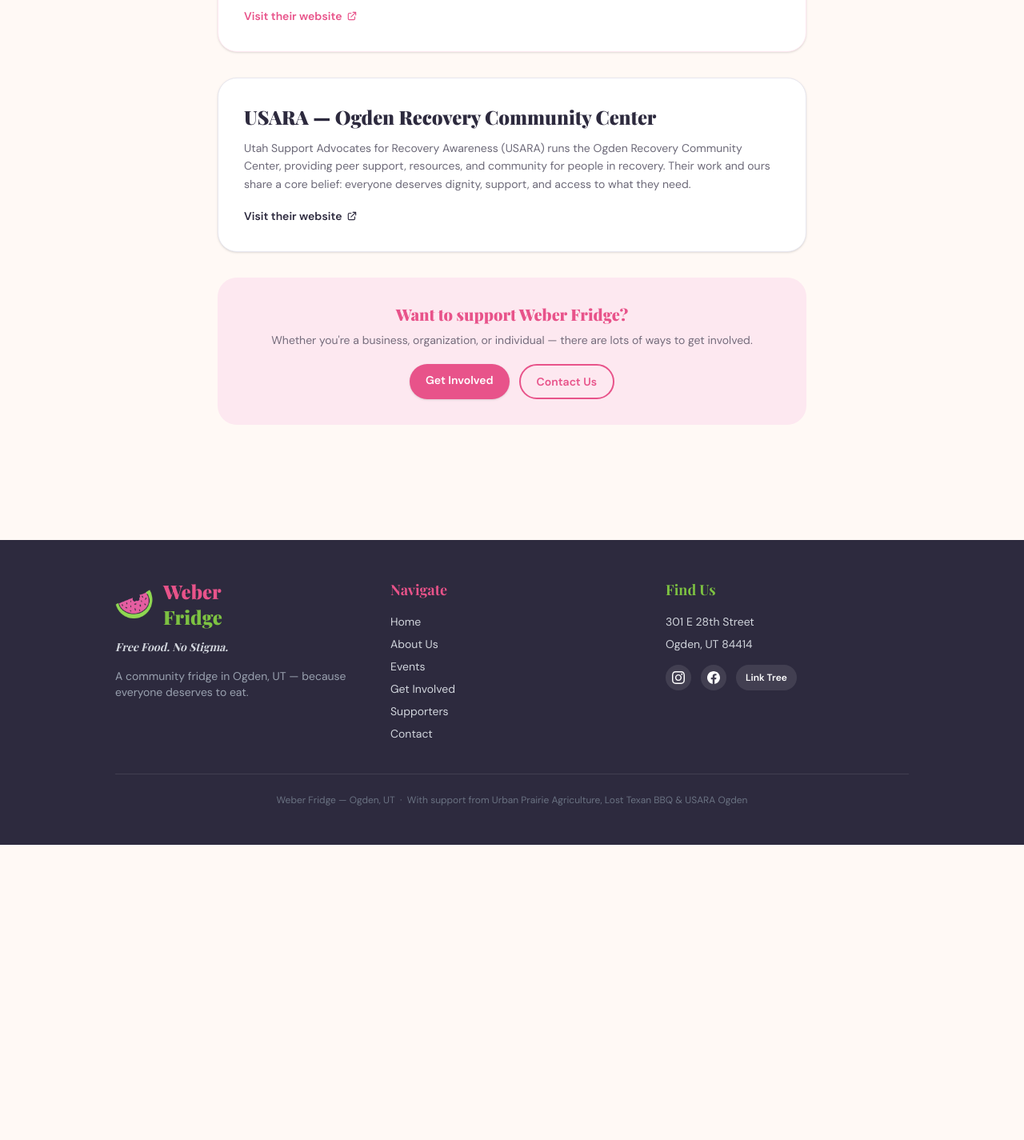
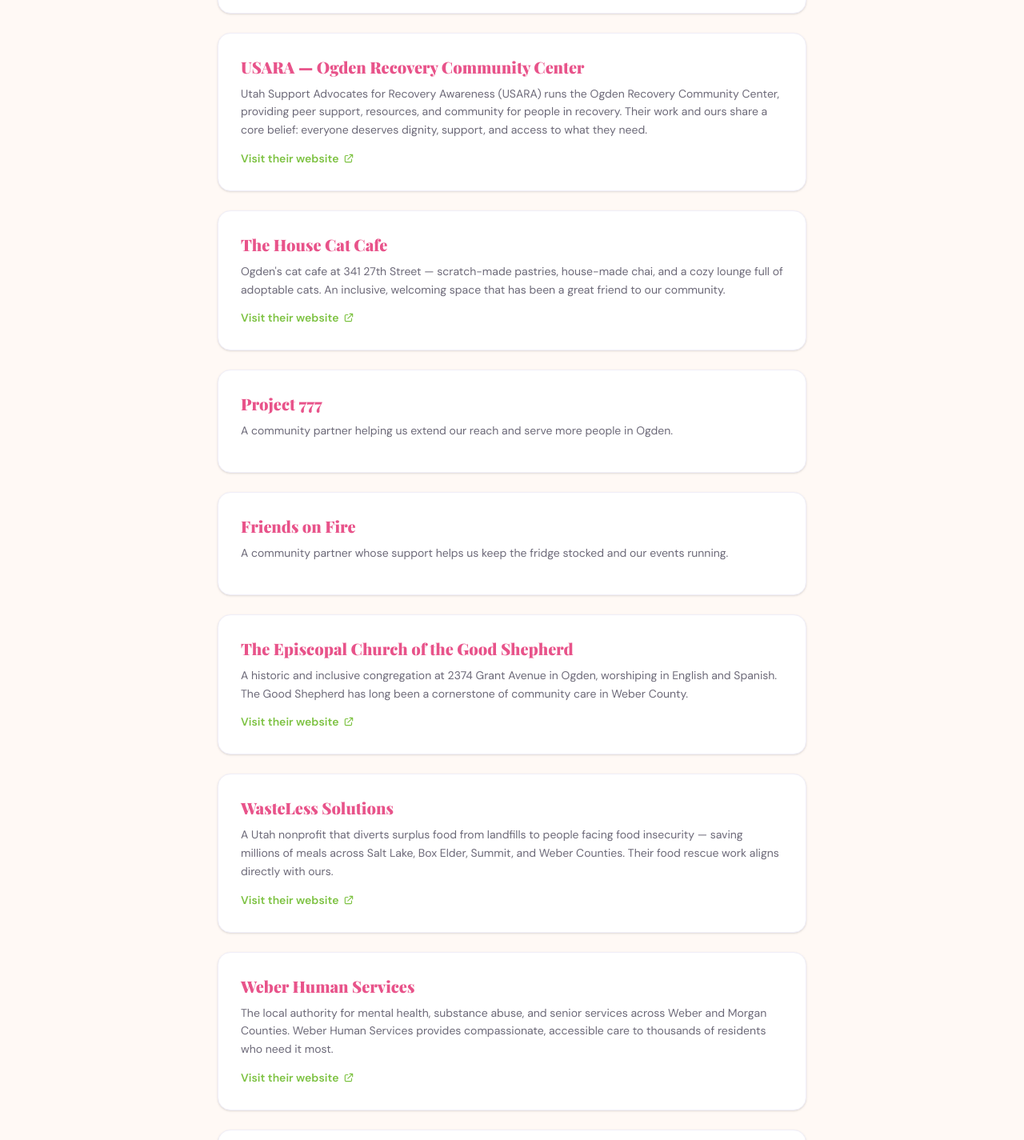
Before and after one commit to tylergleave/weberfridge, a SvelteKit app: page /supporters in a window 1280 px wide. Shown: the part 840-2265 px from the top of the page at 80% size. Before the commit the page ends 1896 px from the top, so only its background shows below. Built offline with nearby package versions, Linux system fonts and the light colour scheme; a web font is replaced by a local one.

Commit message:
Update supporters

```diff
--- a/src/routes/supporters/+page.svelte
+++ b/src/routes/supporters/+page.svelte
@@ -7,23 +7,52 @@
     {
       name: 'Urban Prairie Agriculture',
       url: 'https://urbanprairieag.com/',
-      color: '#7DC242',
-      border: '#EEF8E4',
       description: 'Urban Prairie Agriculture graciously hosts the Weber Fridge at their property, making the whole operation possible. On top of that, they keep it stocked with seasonal produce grown right here in the Ogden area — a true pillar of our community.',
     },
     {
       name: 'Lost Texan BBQ',
       url: 'https://losttexanbbq.com/',
-      color: '#E8538A',
-      border: '#FDE8F0',
       description: 'A beloved BBQ spot in Pleasant View serving slow-smoked brisket, pulled pork, ribs, and more. Lost Texan BBQ has brought the heat to our community events and helped feed Ogden with some seriously good food.',
     },
     {
       name: 'USARA — Ogden Recovery Community Center',
       url: 'https://www.utahrecovers.org/locations/ogden/',
-      color: '#2D2A3E',
-      border: '#e8e7ef',
       description: 'Utah Support Advocates for Recovery Awareness (USARA) runs the Ogden Recovery Community Center, providing peer support, resources, and community for people in recovery. Their work and ours share a core belief: everyone deserves dignity, support, and access to what they need.',
+    },
+    {
+      name: 'The House Cat Cafe',
+      url: 'https://www.thehousecatcafe.com/',
+      description: 'Ogden\'s cat cafe at 341 27th Street — scratch-made pastries, house-made chai, and a cozy lounge full of adoptable cats. An inclusive, welcoming space that has been a great friend to our community.',
+    },
+    {
+      name: 'Project 777',
+      url: null,
+      description: 'A community partner helping us extend our reach and serve more people in Ogden.',
+    },
+    {
+      name: 'Friends on Fire',
+      url: null,
+      description: 'A community partner whose support helps us keep the fridge stocked and our events running.',
+    },
+    {
+      name: 'The Episcopal Church of the Good Shepherd',
+      url: 'http://www.goodshepherdogden.org/',
+      description: 'A historic and inclusive congregation at 2374 Grant Avenue in Ogden, worshiping in English and Spanish. The Good Shepherd has long been a cornerstone of community care in Weber County.',
+    },
+    {
+      name: 'WasteLess Solutions',
+      url: 'https://www.wastelesssolutions.org/',
+      description: 'A Utah nonprofit that diverts surplus food from landfills to people facing food insecurity — saving millions of meals across Salt Lake, Box Elder, Summit, and Weber Counties. Their food rescue work aligns directly with ours.',
+    },
+    {
+      name: 'Weber Human Services',
+      url: 'https://www.weberhs.net/',
+      description: 'The local authority for mental health, substance abuse, and senior services across Weber and Morgan Counties. Weber Human Services provides compassionate, accessible care to thousands of residents who need it most.',
+    },
+    {
+      name: 'Youth Impact',
+      url: 'https://youthimpactogden.org/',
+      description: 'Serving Ogden\'s inner-city youth since 1992, Youth Impact provides a safe after-school haven with academic support, mentorship, arts, STEM, and life skills. They believe in the same thing we do: that every young person deserves a fair shot.',
     },
   ];
 </script>
@@ -35,28 +64,29 @@
   </div>
 </section>
 
-<section class="max-w-3xl mx-auto px-4 py-16 space-y-8">
+<section class="max-w-3xl mx-auto px-4 py-16 space-y-6">
 
-  <p class="text-[#2D2A3E]/70 leading-relaxed">
+  <p class="text-[#2D2A3E]/70 leading-relaxed mb-8">
     Weber Fridge doesn't run on its own. These organizations have shown up for us — lending food, time, partnership, and shared values. We're grateful for each of them.
   </p>
 
   {#each supporters as org}
-    <div class="bg-white rounded-3xl p-8 shadow-sm border" style="border-color: {org.border};">
-      <h2 class="font-display text-2xl font-black mb-3" style="color: {org.color};">{org.name}</h2>
-      <p class="text-sm text-[#2D2A3E]/70 leading-relaxed mb-4">{org.description}</p>
+    <div class="bg-white rounded-2xl p-7 shadow-sm border border-[#f0eef8]">
+      <h2 class="font-display text-xl font-black text-[#E8538A] mb-2">{org.name}</h2>
+      <p class="text-sm text-[#2D2A3E]/70 leading-relaxed mb-3">{org.description}</p>
+      {#if org.url}
         <a
           href={org.url}
           target="_blank"
           rel="noopener noreferrer"
-        class="inline-flex items-center gap-1.5 text-sm font-semibold hover:underline transition-colors"
-        style="color: {org.color};"
+          class="inline-flex items-center gap-1.5 text-sm font-semibold text-[#7DC242] hover:underline transition-colors"
         >
           Visit their website
           <svg class="w-3.5 h-3.5" fill="none" stroke="currentColor" viewBox="0 0 24 24">
             <path stroke-linecap="round" stroke-linejoin="round" stroke-width="2" d="M10 6H6a2 2 0 00-2 2v10a2 2 0 002 2h10a2 2 0 002-2v-4M14 4h6m0 0v6m0-6L10 14" />
           </svg>
         </a>
+      {/if}
     </div>
   {/each}
 
```
Lines whose indentation alone changed are shown as unchanged.
